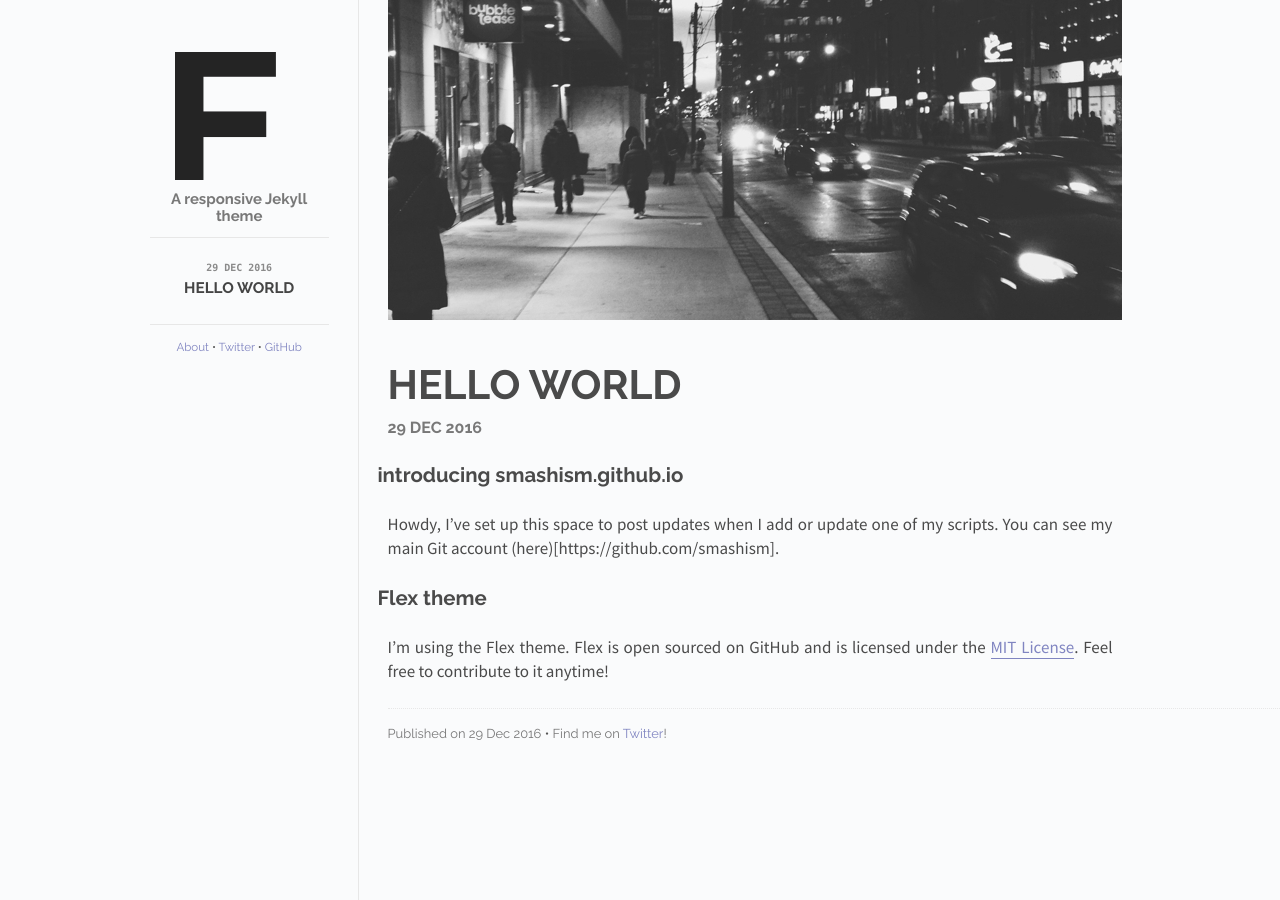
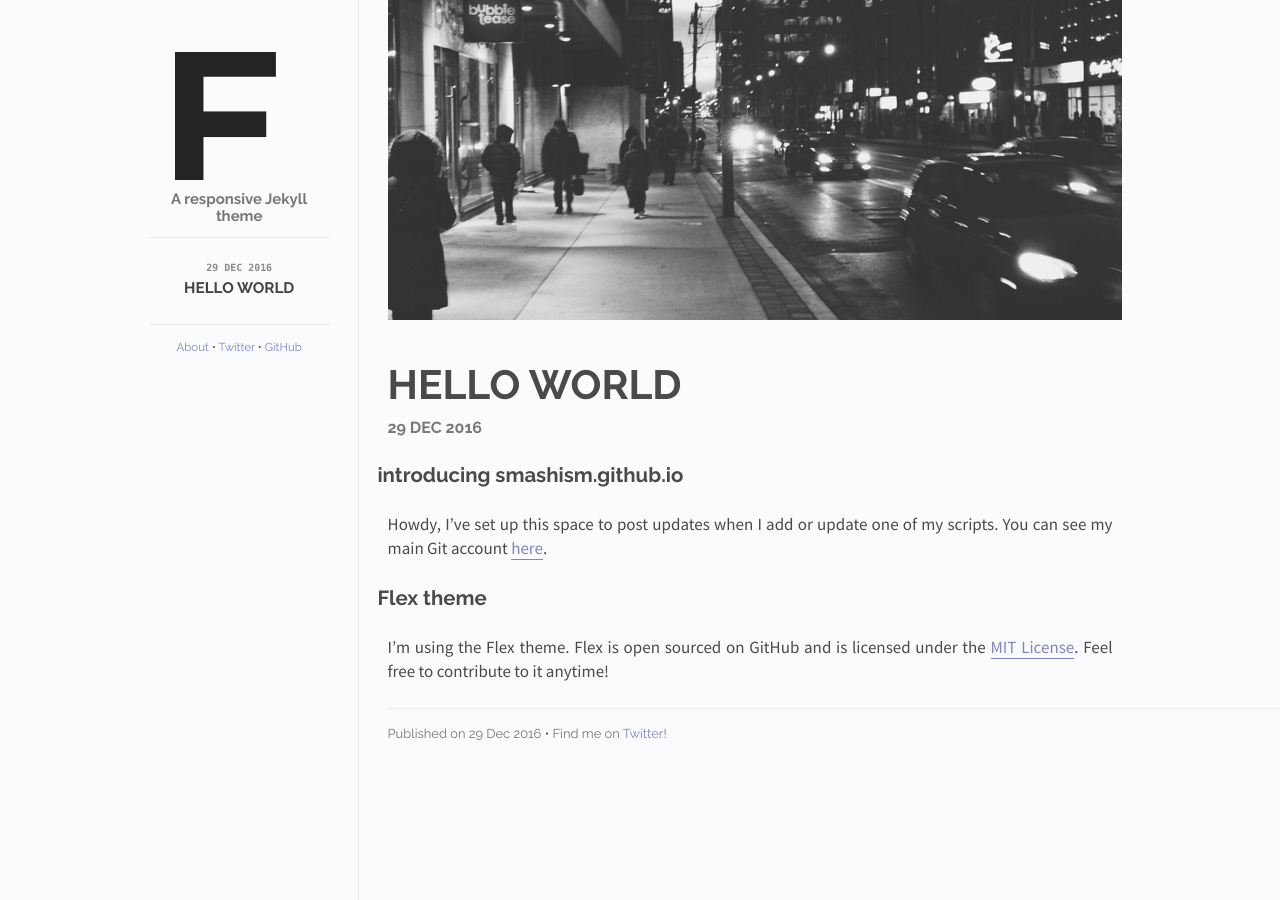
Before and after one commit to smashism/smashism.github.io, a Jekyll site: the page built from _posts/2016-12-29-hello-world.md, in a window 1280 px wide. Built offline with Jekyll 4.4.1, drawn with Linux system fonts in a browser that asks for light colours.

Commit message:
Update 2016-12-29-hello-world.md

```diff
--- a/_posts/2016-12-29-hello-world.md
+++ b/_posts/2016-12-29-hello-world.md
@@ -8,7 +8,7 @@ categories: posts
 
 ## introducing smashism.github.io
 
-Howdy, I've set up this space to post updates when I add or update one of my scripts. You can see my main Git account (here)[https://github.com/smashism].
+Howdy, I've set up this space to post updates when I add or update one of my scripts. You can see my main Git account [here](https://github.com/smashism).
 
 ## Flex theme
 
```
